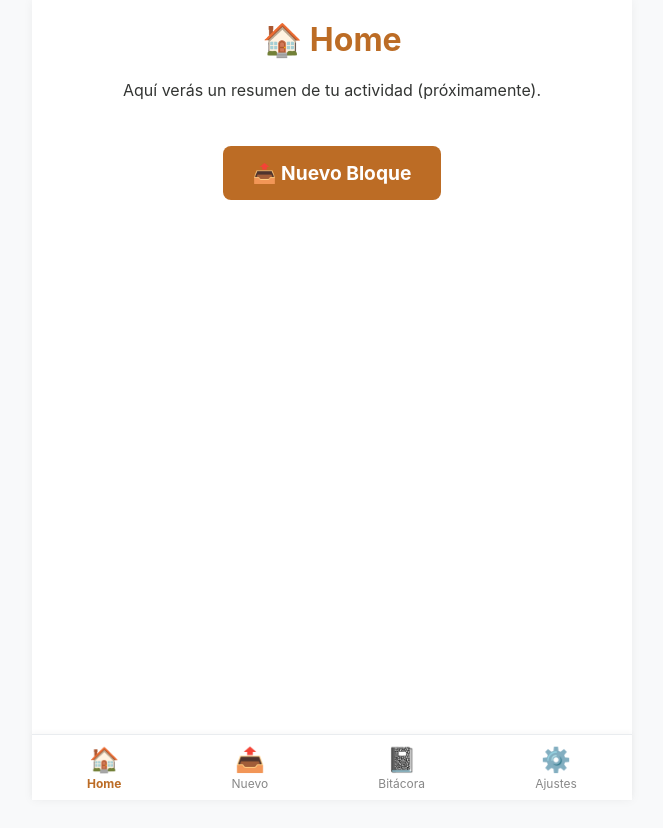
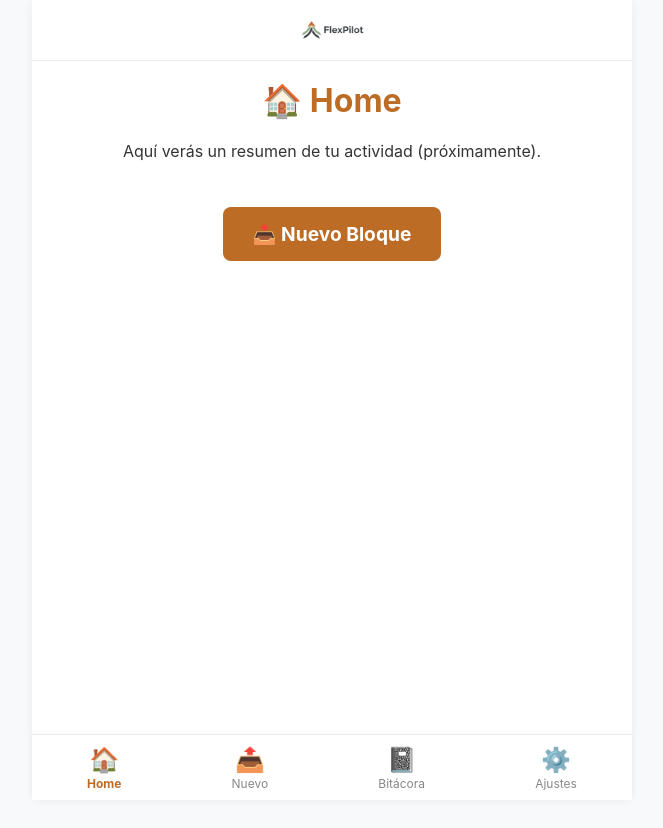
Before and after one commit to emarquezg-beep/flex-optimizer, a Vue app in the folder frontend/: page / in a window 1280 px wide. Shown: the top 828 px of the page, without its empty margins (308-971 px from the left). Built offline with nearby package versions, Linux system fonts and the light colour scheme.

Commit message:
feat: add app logo to header

```diff
--- a/frontend/src/App.vue
+++ b/frontend/src/App.vue
@@ -1,5 +1,9 @@
 <template>
   <div id="app-shell">
+
+    <header class="app-header">
+      <img :src="logo" alt="Flex Pilot Logo" class="app-logo" />
+    </header>
 
     <main>
       <router-view />
@@ -11,14 +15,22 @@
 
 <script setup>
 import BottomNavBar from './components/BottomNavBar.vue';
+// (2) Importa tu logo desde la carpeta assets
+import logo from './assets/logo_FlexPilot.png';
 </script>
 
 <style scoped>
-/* (Estilos opcionales para el header) */
-/* .app-header {
-  padding: 15px 20px;
-  background-color: var(--color-primary);
-  color: white;
+/* (3) Estilos para el header y el logo */
+.app-header {
+  padding: 10px 20px;
+  background-color: var(--color-bg-light); /* Fondo blanco */
   text-align: center;
-} */
+  border-bottom: 1px solid var(--color-border); /* Línea divisoria sutil */
+}
+
+.app-logo {
+  height: 40px; /* Ajusta esta altura como prefieras */
+  width: auto;
+  vertical-align: middle;
+}
 </style>
```
Also changed, not shown: frontend/src/assets/logo_FlexPilot.png (added).
